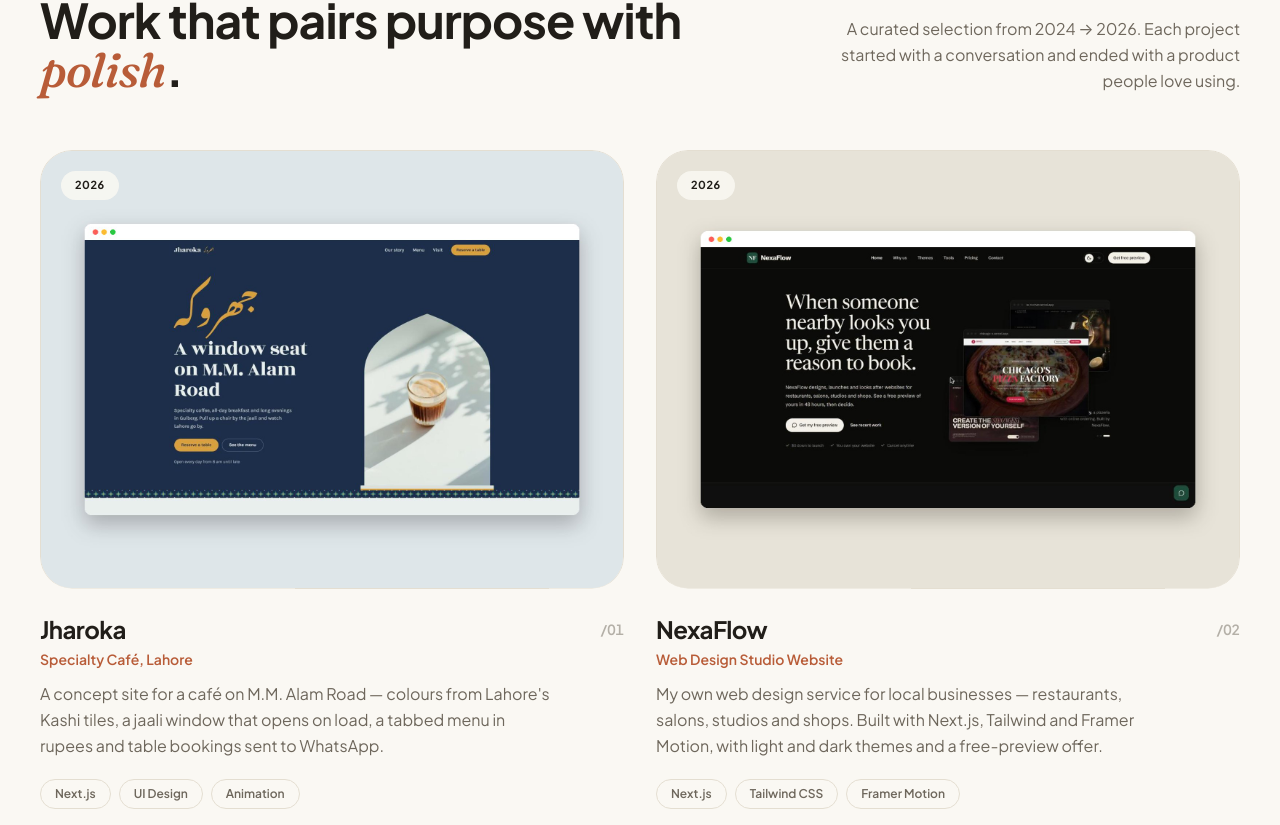
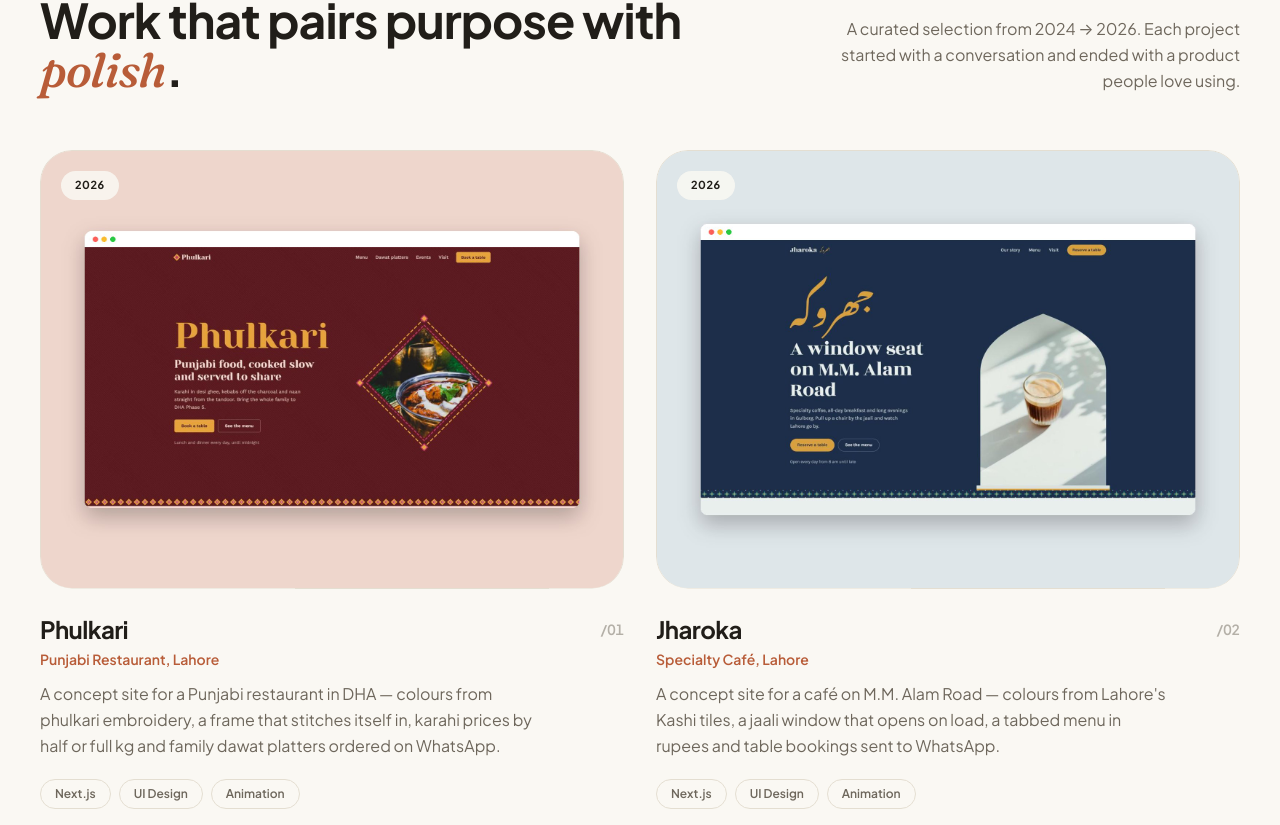
Before and after one commit to Awaiz11/Portfolio, a React (Vite) app: page / in a window 1280 px wide. Shown: the part 3555-4380 px from the top of the page. Built offline with nearby package versions, Linux system fonts and the light colour scheme.

Commit message:
Add Phulkari restaurant project

```diff
--- a/src/components/Projects.tsx
+++ b/src/components/Projects.tsx
@@ -3,6 +3,17 @@ import Reveal from "./Reveal";
 import SectionLabel from "./SectionLabel";
 
 const projects = [
+  {
+    title: "Phulkari",
+    subtitle: "Punjabi Restaurant, Lahore",
+    year: "2026",
+    image: "/images/project-phulkari.jpg",
+    alt: "Phulkari restaurant website with a stitched diamond frame around a dish",
+    description:
+      "A concept site for a Punjabi restaurant in DHA — colours from phulkari embroidery, a frame that stitches itself in, karahi prices by half or full kg and family dawat platters ordered on WhatsApp.",
+    tags: ["Next.js", "UI Design", "Animation"],
+    link: "https://phulkari-restaurant.vercel.app/",
+  },
   {
     title: "Jharoka",
     subtitle: "Specialty Café, Lahore",
```
